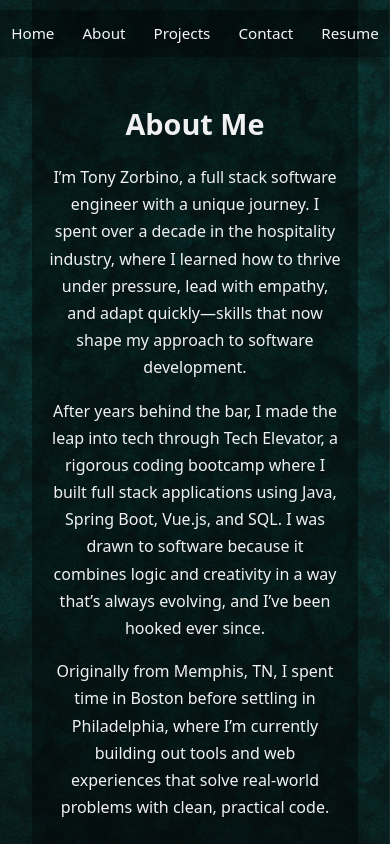
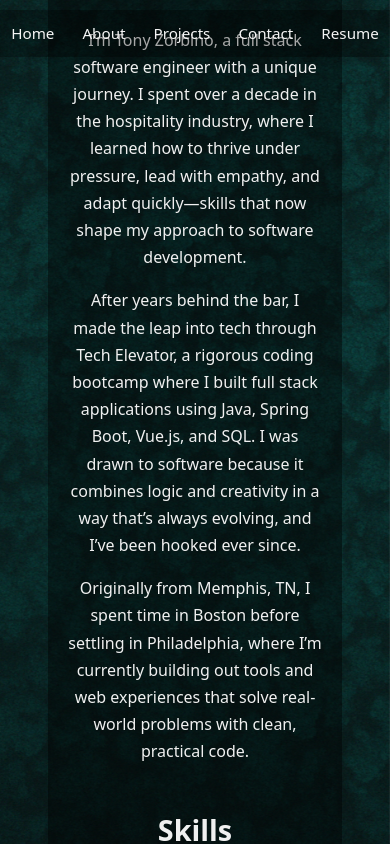
Before and after one commit to tzorbino/portfolio, a Vue app: page /about in a window 390 px wide. Built offline with nearby package versions, Linux system fonts and the light colour scheme.

Commit message:
iphone view update x 3

```diff
--- a/src/views/About.vue
+++ b/src/views/About.vue
@@ -37,14 +37,14 @@
   <style scoped>
   .about-container {
   max-width: 800px;
-  margin: 0 auto;
-  padding: 140px 20px 20px; /* ⬅️ bumped from 120px to 140px */
+  margin: 120px auto 40px;
+  padding: 30px 20px;
   color: #f0f0f0;
   background-color: rgba(0, 0, 0, 0.4);
   border-radius: 12px;
   font-size: 1.1rem;
   line-height: 1.7;
-  margin-top: 100px;
+  box-sizing: border-box;
 }
 
 h1 {
@@ -53,24 +53,21 @@
   font-size: 2.2rem;
 }
 
-  /* 👇 Styles for the new section */
+/* Skills section stays the same */
 .skills-section {
   margin-top: 40px;
 }
-
 .skills-title {
   text-align: center;
   font-size: 1.8rem;
   margin-bottom: 20px;
 }
-
 .badges {
   display: flex;
   flex-wrap: wrap;
   justify-content: center;
   gap: 10px;
 }
-
 .badge {
   background-color: rgba(0, 188, 212, 0.1);
   border: 1px solid #00bcd4;
@@ -81,23 +78,12 @@
   font-weight: 500;
 }
 
+/* ✅ Mobile fix */
 @media (max-width: 768px) {
   .about-container {
-    padding: 160px 16px 20px; /* ⬅️ bumped from 140px to 160px */
+    margin: 160px 16px 40px; /* add side margin to prevent overflow */
+    padding: 20px;
     font-size: 1rem;
-  }
-
-  h1 {
-    font-size: 1.8rem;
-  }
-
-  .skills-title {
-    font-size: 1.4rem;
-  }
-
-  .badge {
-    font-size: 0.85rem;
-    padding: 5px 12px;
   }
 }
 
```
Lines whose indentation alone changed are shown as unchanged.
